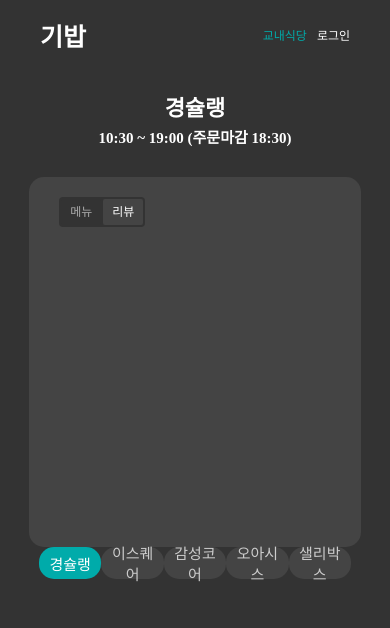
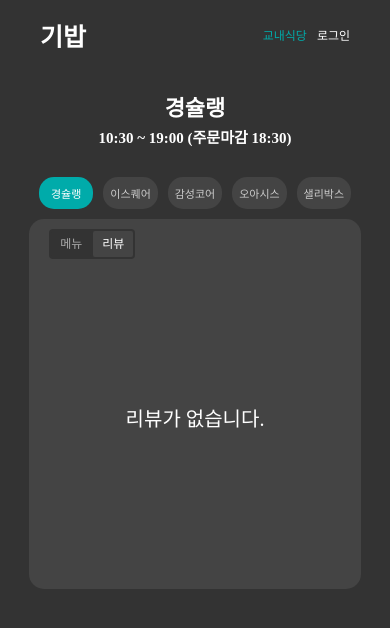
Before and after one commit to cho4u4o/Kyonggi-Univ-Diet-Information-FE, a React (Vite) app: page /restaurant in a window 390 px wide. Both pictures are taken after a click on the button "리뷰". Shown: the top 628 px of the page. Built offline with nearby package versions, Linux system fonts and the light colour scheme.

Commit message:
fix : apply detail page responsive design

```diff
--- a/src/app/layouts/RestaurantDetailFrame.jsx
+++ b/src/app/layouts/RestaurantDetailFrame.jsx
@@ -33,6 +33,7 @@ export default function RestaurantDetailFrame() {
               onClick={() => setSelectedRest(index)}
               height={90}
               theme="black"
+              marginright={index === 4 ? 0 : 10}
             >
               {restaurant}
             </SelectorButton>
--- a/src/pages/RestaurantDetailPage.jsx
+++ b/src/pages/RestaurantDetailPage.jsx
@@ -1,14 +1,14 @@
 import { useState } from 'react';
 import styled from '@emotion/styled';
-import MenuGridView from '../features/menu/MenuGridView';
+import { MenuGridView, ReviewScrollView } from '../features';
 import { InnerContentCard } from '../widgets';
 
-export default function RestaurantDetailPage({}) {
+export default function RestaurantDetailPage({ restaurant }) {
   const [mode, setMode] = useState(0);
   const divMode = ['메뉴', '리뷰'];
 
   return (
-    <InnerContentCard theme="black">
+    <InnerContentCard theme="black" flexDirection="column">
       <MenuReviewToggleWrapper>
         <MenuReviewToggleButton>
           {[0, 1].map((id) => (
@@ -22,10 +22,23 @@ export default function RestaurantDetailPage({}) {
           ))}
         </MenuReviewToggleButton>
       </MenuReviewToggleWrapper>
-      {mode === 0 ? <MenuGridView /> : <ReviewScrollView />}
+      {mode === 0 ? (
+        <MenuGridView id="경슐랭" />
+      ) : (
+        <RestaurantReview>리뷰가 없습니다.</RestaurantReview>
+      )}
     </InnerContentCard>
   );
 }
+
+const RestaurantReview = styled.div`
+  display: grid;
+  place-items: center;
+  width: 100%;
+  height: 100%;
+  font: 20px/1.5em Pretendard;
+  color: white;
+`;
 
 const MenuReviewToggleButton = styled.div`
   width: 86px;
@@ -45,6 +58,10 @@ const MenuReviewToggleWrapper = styled.div`
   height: 30px;
   width: 100%;
   margin-bottom: 10px;
+
+  @media (max-width: 480px) {
+    margin-bottom: 0px;
+  }
 `;
 const MenuReviewToggleContent = styled.button`
   width: 40px;
@@ -52,12 +69,6 @@ const MenuReviewToggleContent = styled.button`
   background-color: ${({ isSelected }) => (isSelected ? '#444' : '#333')};
   color: ${({ isSelected }) => (isSelected ? '#fff' : '#aaa')};
   font: 500 12px/1.5 Pretendard;
-
   border: none;
   border-radius: 2px;
 `;
-
-const ReviewScrollView = styled.div`
-  overflow: scroll;
-  height: 44vh;
-`;
--- a/src/shared/datas/restaurantInfo.json
+++ b/src/shared/datas/restaurantInfo.json
@@ -10,7 +10,7 @@
       "openingHours": "10:30 ~ 16:00 (한식 11:00 ~ 14:30, 돈까스/라면 10:30 ~ 16:00)"
     },
     "오아시스": {
-      "openingHours": "10:30 ~ 16:00 (한식 11:00 ~ 14:30, 돈까스/라면 10:30 ~ 16:00)"
+      "openingHours": "운영시간 정보가 없습니다."
     },
     "샐리박스": {
       "openingHours": "08:00 ~ 18:30 (주문마감 18:00)"
--- a/src/widgets/InnerContentCard.jsx
+++ b/src/widgets/InnerContentCard.jsx
@@ -10,14 +10,18 @@ export const InnerContentCard = styled.div`
   border: none;
   border-radius: 30px;
   background-color: ${({ theme }) => (theme === 'black' ? '#444' : '#fff')};
+  flex-direction: ${({ flexDirection }) =>
+    flexDirection === 'column' ? 'column' : 'row'};
   padding: 20px;
 
   @media (max-width: 480px) {
+    order: 1;
     align-items: start;
     border-radius: 15px;
     border: none;
     width: 85vw;
     height: 400px;
+    padding: 10px;
   }
   @media (max-width: 390px) {
     height: 370px;
--- a/src/widgets/Selector.jsx
+++ b/src/widgets/Selector.jsx
@@ -21,5 +21,6 @@ export const Selector = styled.div`
     flex-direction: row;
     margin: 0;
     margin-bottom: 10px;
+    order: 0;
   }
 `;
--- a/src/widgets/SelectorButton.jsx
+++ b/src/widgets/SelectorButton.jsx
@@ -21,7 +21,7 @@ export const SelectorButton = styled.button`
   @media (max-width: 480px) {
     width: 16vw;
     height: 32px;
-    font-size: 15px;
+    font-size: ${({ theme }) => (theme === 'black' ? '11px' : '15px')};
     border-radius: 15px;
     margin-right: ${(props) => props.marginright}px;
   }
```
